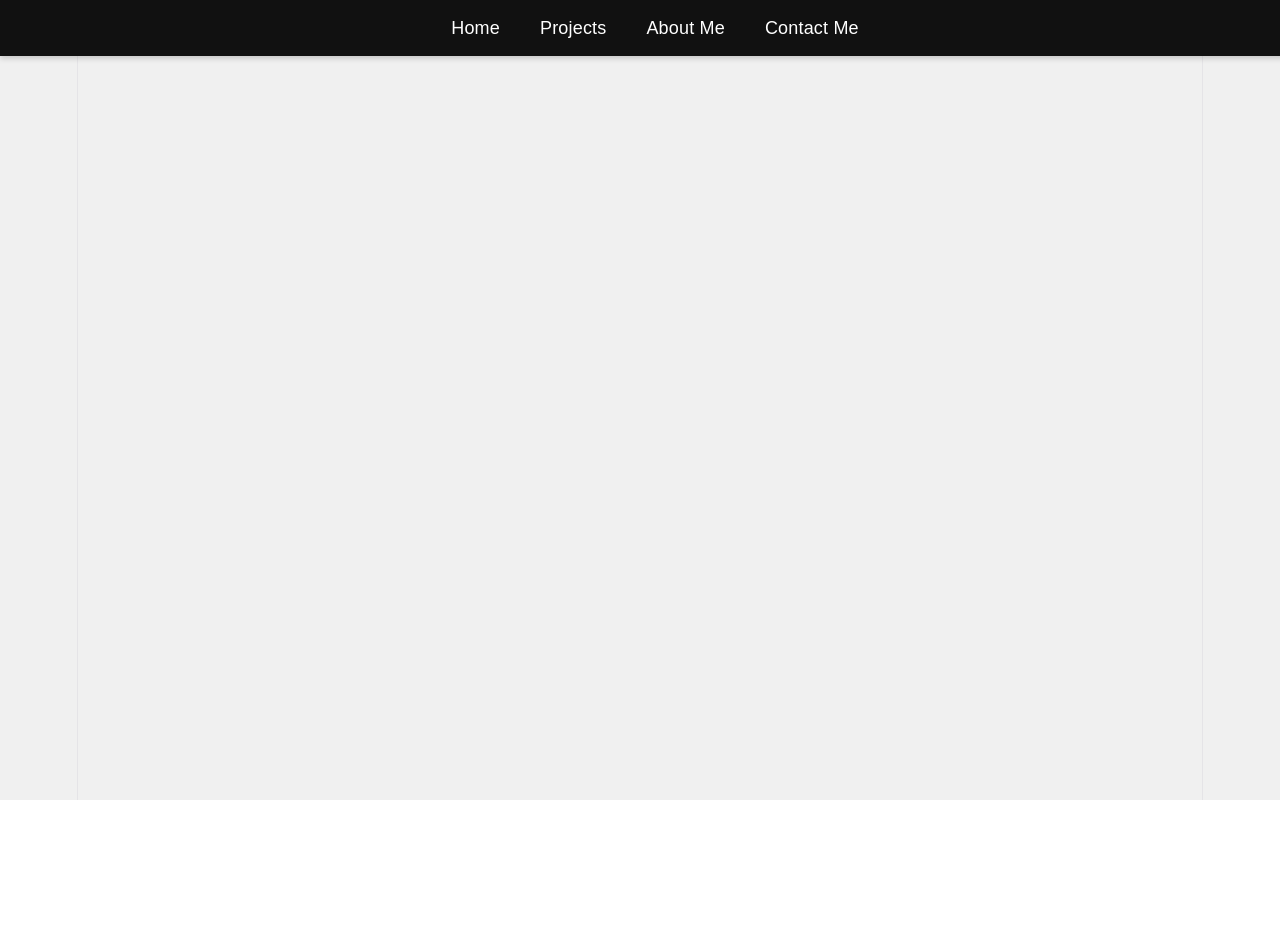
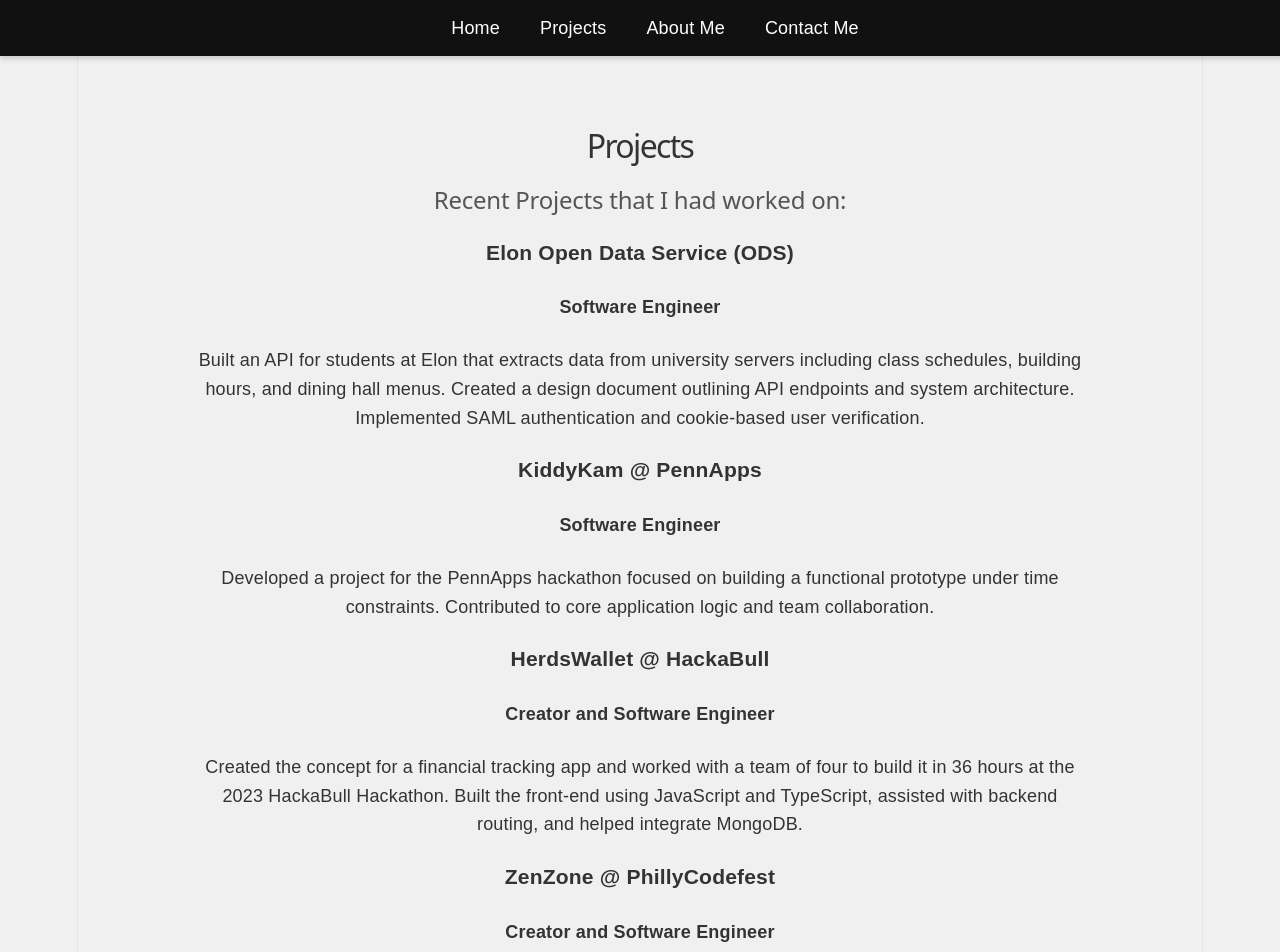
Before and after one commit to Spiderasasen/Remaking-A-freinds-portfoilio, a React (Vite) app in the folder main_page/: page /projects in a window 1280 px wide. Shown: the top 952 px of the page. Before the commit the page ends 800 px from the top, so only its background shows below. Built offline with nearby package versions, Linux system fonts and the light colour scheme.

Commit message:
main layout of the projects are done
that and the card section is working, just need to add the style

```diff
--- /dev/null
+++ b/main_page/src/component/Project_Card.jsx
@@ -0,0 +1,12 @@
+import React from "react";
+
+function ProjectCard({title, role, description}){
+    return(
+        <div className="project-card">
+            <h3>{title}</h3>
+            <h4>{role}</h4>
+            <p>{description}</p>
+        </div>
+    );
+}
+export default ProjectCard;
--- /dev/null
+++ b/main_page/src/data/projects.json
@@ -0,0 +1,32 @@
+[
+  {
+    "id": 1,
+    "title": "Elon Open Data Service (ODS)",
+    "role": "Software Engineer",
+    "description": "Built an API for students at Elon that extracts data from university servers including class schedules, building hours, and dining hall menus. Created a design document outlining API endpoints and system architecture. Implemented SAML authentication and cookie-based user verification."
+  },
+  {
+    "id": 2,
+    "title": "KiddyKam @ PennApps",
+    "role": "Software Engineer",
+    "description": "Developed a project for the PennApps hackathon focused on building a functional prototype under time constraints. Contributed to core application logic and team collaboration."
+  },
+  {
+    "id": 3,
+    "title": "HerdsWallet @ HackaBull",
+    "role": "Creator and Software Engineer",
+    "description": "Created the concept for a financial tracking app and worked with a team of four to build it in 36 hours at the 2023 HackaBull Hackathon. Built the front-end using JavaScript and TypeScript, assisted with backend routing, and helped integrate MongoDB."
+  },
+  {
+    "id": 4,
+    "title": "ZenZone @ PhillyCodefest",
+    "role": "Creator and Software Engineer",
+    "description": "Designed and built a guided meditation app with a team of four in 48 hours. Developed the backend in Java, assisted with frontend routing, and helped integrate MongoDB into the backend."
+  },
+  {
+    "id": 5,
+    "title": "Ranked Choice Voting",
+    "role": "Creator and Software Engineer",
+    "description": "Implemented a ranked-choice voting system in Java as part of a Computer Science 2 course. Simulates the voting process to demonstrate a more representative election model where voters rank candidates by preference."
+  }
+]
--- a/main_page/src/pages/Projects.jsx
+++ b/main_page/src/pages/Projects.jsx
@@ -1,6 +1,8 @@
 import "../styles/main.css"
 import {useNavigate} from "react-router-dom";
 import React from "react";
+import projects from "../data/projects.json";
+import ProjectCard from "../component/Project_Card.jsx";
 
 function Projects() {
     //simple nav
@@ -37,6 +39,24 @@
                     </ul>
                 </nav>
             </header>
+
+            {/*main section*/}
+            <main>
+                <div className="intro">
+                    <h1>Projects</h1>
+                    <h2>Recent Projects that I had worked on:</h2>
+                </div>
+                <div className="projects">
+                    {projects.map((project) => (
+                        <ProjectCard
+                             key={project.id}
+                             title={project.title}
+                             role={project.role}
+                             description={project.description}
+                        />
+                    ))}
+                </div>
+            </main>
         </>
     )
 }
--- a/main_page/src/styles/main.css
+++ b/main_page/src/styles/main.css
@@ -3,7 +3,7 @@
     margin: 0;
     padding: 0;
     font-family: Arial, sans-serif;
-    color: #333;
+    color: #333; !important;
 }
 
 /* ====== GLOBAL PAGE LAYOUT ====== */
@@ -60,6 +60,12 @@
     color: #333;
 }
 
+.intro h2 {
+    font-size: 24px;
+    margin-bottom: 10px;
+    color: #555;
+}
+
 .intro p {
     font-size: 18px;
     color: #444;
```
